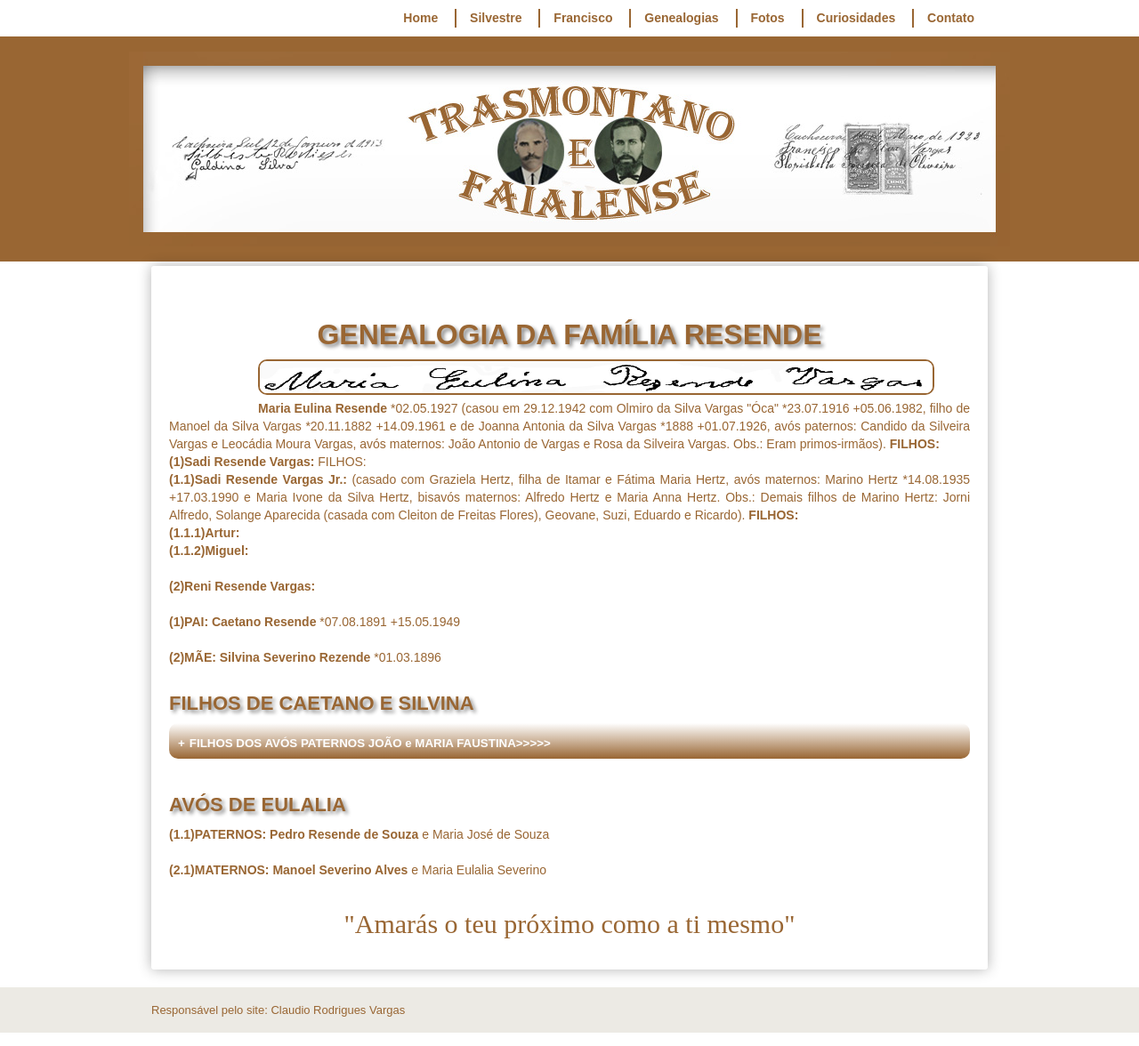
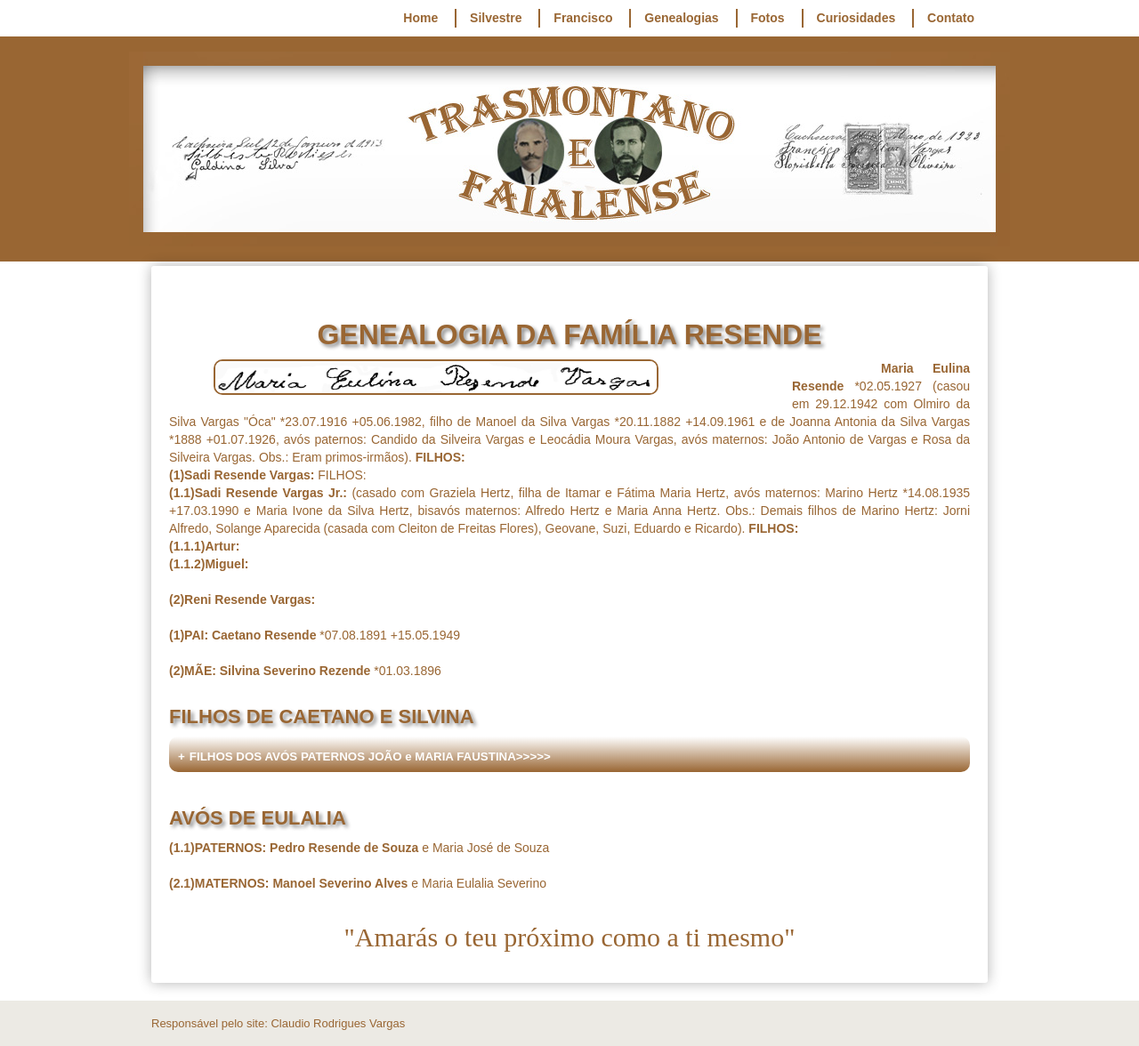
Before and after one commit to claudiovargas1955/claudiovargas1955.github.io, a Jekyll site: the page built from _pages/familia-resende.html, in a window 1280 px wide. Shown: the whole page at 89% size. Built offline with Jekyll 4.4.1, drawn with Linux system fonts in a browser that asks for light colours; some web fonts are replaced.

Commit message:
Update familia-resende.html

```diff
--- a/_pages/familia-resende.html
+++ b/_pages/familia-resende.html
@@ -32,8 +32,8 @@
       margin-left: 5px;
       }
 
-  .esq1{margin-right:100px;
-        margin-left:100px;
+  .esq1{margin-right:150px;
+        margin-left:50px;
         margin-bottom:5px;
         border:#996633 solid 2px;
         border-radius:10px;
@@ -95,7 +95,7 @@
 </style>
 
 <h1>GENEALOGIA DA FAMÍLIA RESENDE</h1>
-<img class="esq1" style="float:left"; src="/images/maria eulina.jpg" width="760px" height="40px" align="center" title="Assinatura de Maria Eulina";/>
+<img class="esq1" style="float:left"; src="/images/maria eulina.jpg" width="500px" height="40px" align="center" title="Assinatura de Maria Eulina";/>
 <b><p style="text-indent:100px";/>Maria Eulina Resende </b>*02.05.1927 (casou em 29.12.1942 com Olmiro da Silva Vargas "Óca" *23.07.1916
 +05.06.1982, filho de Manoel da Silva Vargas *20.11.1882 +14.09.1961 e de Joanna Antonia da Silva Vargas *1888 +01.07.1926, avós
 paternos: Candido da Silveira Vargas e Leocádia Moura Vargas, avós maternos: João Antonio de Vargas e Rosa da Silveira Vargas. Obs.:
```
